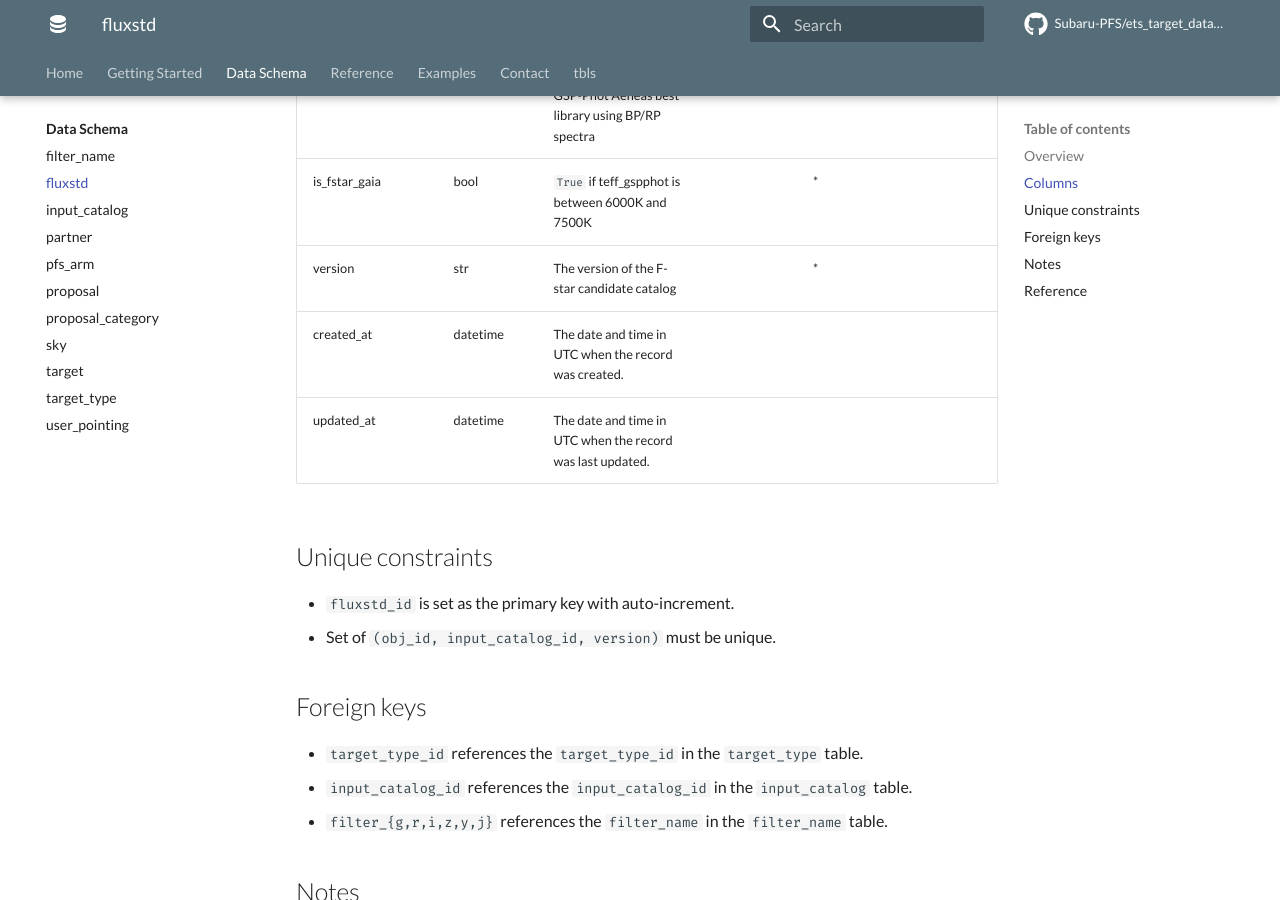
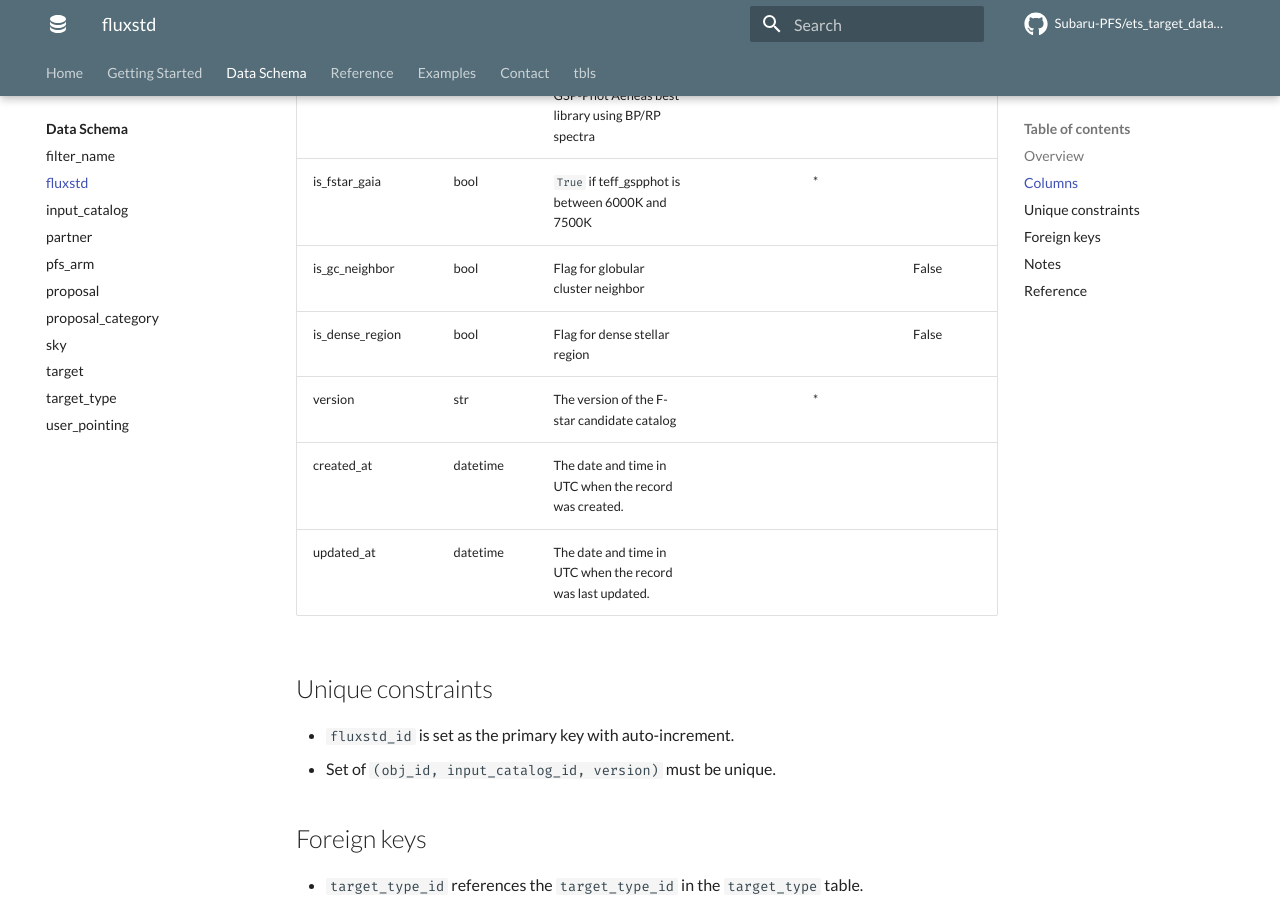
Before and after one commit to Subaru-PFS/ets_target_database, an MkDocs documentation site: the page built from docs/schema/fluxstd.md, in a window 1280 px wide and 900 px high, scrolled down 4800 px. Built offline with MkDocs 1.6.1 and Material for MkDocs 9.7.7, drawn with Linux system fonts in a browser that asks for light colours; plug-ins that fetch from the network failed and are left out; comment, search, counter and statistics services are not loaded.

Commit message:
Add is_gc_neighbor and is_dense_region to fluxstd schema docs
Co-Authored-By: Claude Opus 4.5 <noreply@anthropic.com>

```diff
--- a/docs/schema/fluxstd.md
+++ b/docs/schema/fluxstd.md
@@ -68,6 +68,8 @@ Here are the columns in the `fluxstd` table:
 | teff_gspphot_lower | float     | Lower confidence level (16%) of effective temperature from GSP-Phot Aeneas best library using BP/RP spectra | K      | \*           |         |
 | teff_gspphot_upper | float     | Upper confidence level (84%) of effective temperature from GSP-Phot Aeneas best library using BP/RP spectra | K      | \*           |         |
 | is_fstar_gaia      | bool      | `True` if teff_gspphot is between 6000K and 7500K                                                           |        | \*           |         |
+| is_gc_neighbor     | bool      | Flag for globular cluster neighbor                                                                          |        |              | False   |
+| is_dense_region    | bool      | Flag for dense stellar region                                                                               |        |              | False   |
 | version            | str       | The version of the F-star candidate catalog                                                                 |        | \*           |         |
 | created_at         | datetime  | The date and time in UTC when the record was created.                                                       |        |              |         |
 | updated_at         | datetime  | The date and time in UTC when the record was last updated.                                                  |        |              |         |
```
